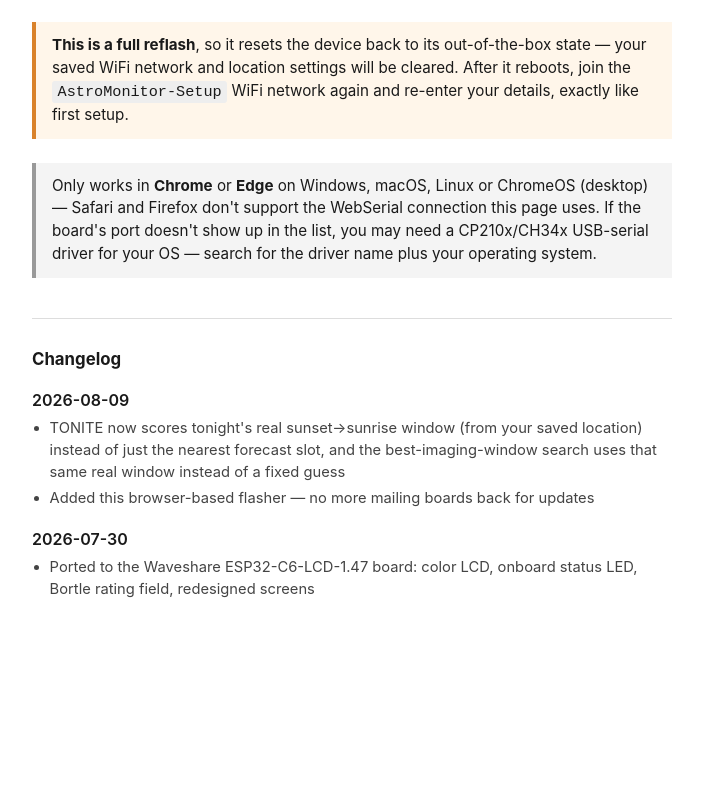
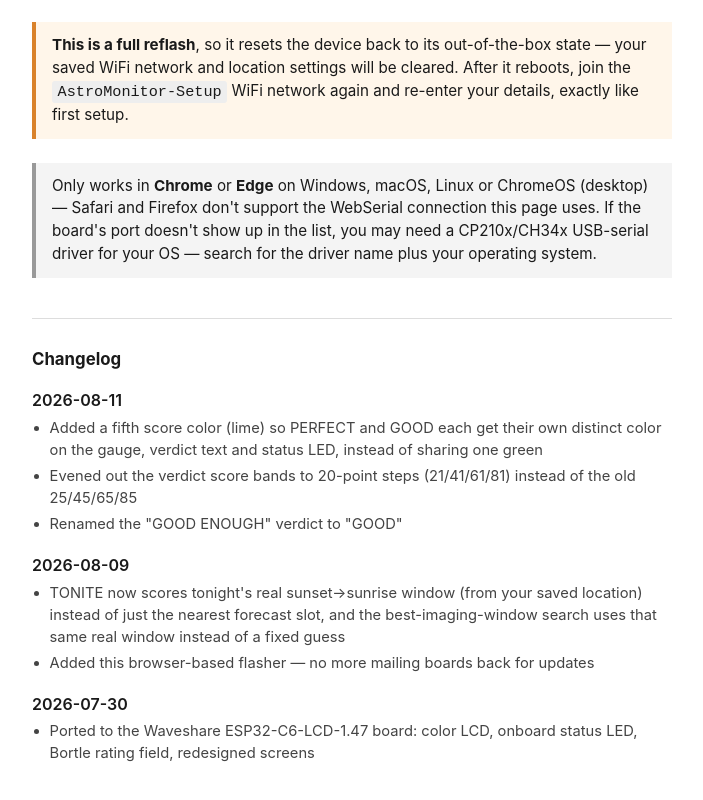
Before and after one commit to kylane/Astro_Monitor, a plain HTML site: page docs/c6/index.html in a window 1280 px wide. Shown: the part 590-1390 px from the top of the page, without its empty margins (288-991 px from the left). Before the commit the page ends 1238 px from the top, so only its background shows below. Drawn offline with Linux system fonts and the light colour scheme.

Commit message:
Publish 2026.08.11 firmware: evened score bands + 5th color tier
C6 build gets the new lime score-color tier; both C6 and ESP8266
builds get the evened 21/41/61/81 verdict bands and the "GOOD
ENOUGH" -> "GOOD" rename. Bumps both manifests and changelogs.

```diff
--- a/docs/c6/index.html
+++ b/docs/c6/index.html
@@ -85,6 +85,14 @@
 
   <h2>Changelog</h2>
   <dl class="changelog">
+    <dt>2026-08-11</dt>
+    <dd>
+      <ul>
+        <li>Added a fifth score color (lime) so PERFECT and GOOD each get their own distinct color on the gauge, verdict text and status LED, instead of sharing one green</li>
+        <li>Evened out the verdict score bands to 20-point steps (21/41/61/81) instead of the old 25/45/65/85</li>
+        <li>Renamed the "GOOD ENOUGH" verdict to "GOOD"</li>
+      </ul>
+    </dd>
     <dt>2026-08-09</dt>
     <dd>
       <ul>
```
Also changed, not shown: docs/esp8266/index.html (+7 -0 lines), docs/c6/manifest.json, docs/esp8266/manifest.json, 2 other files.
